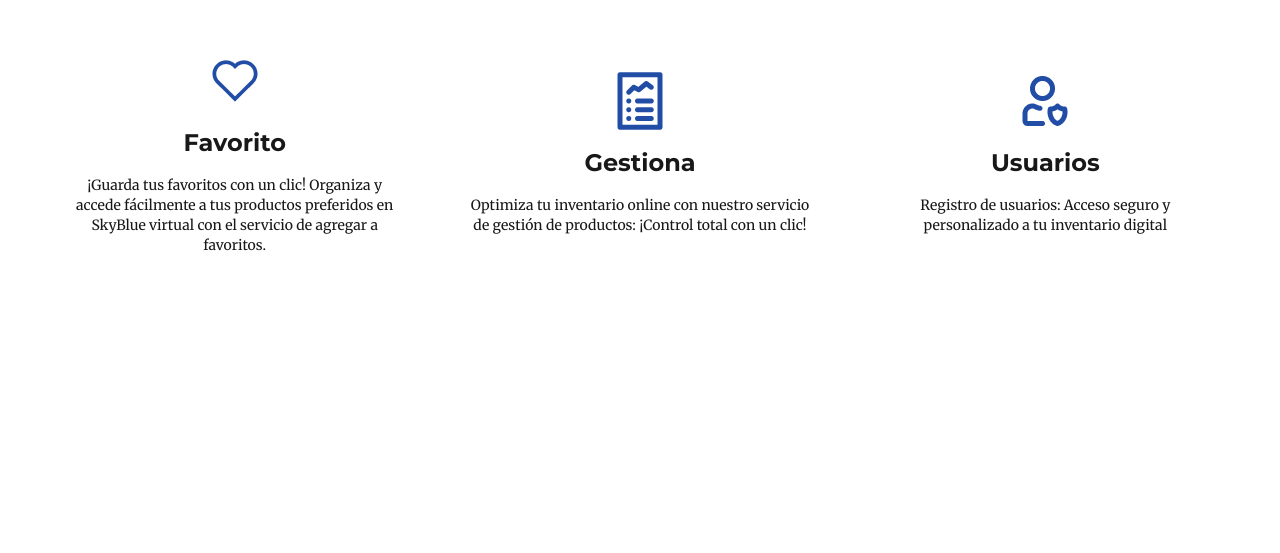
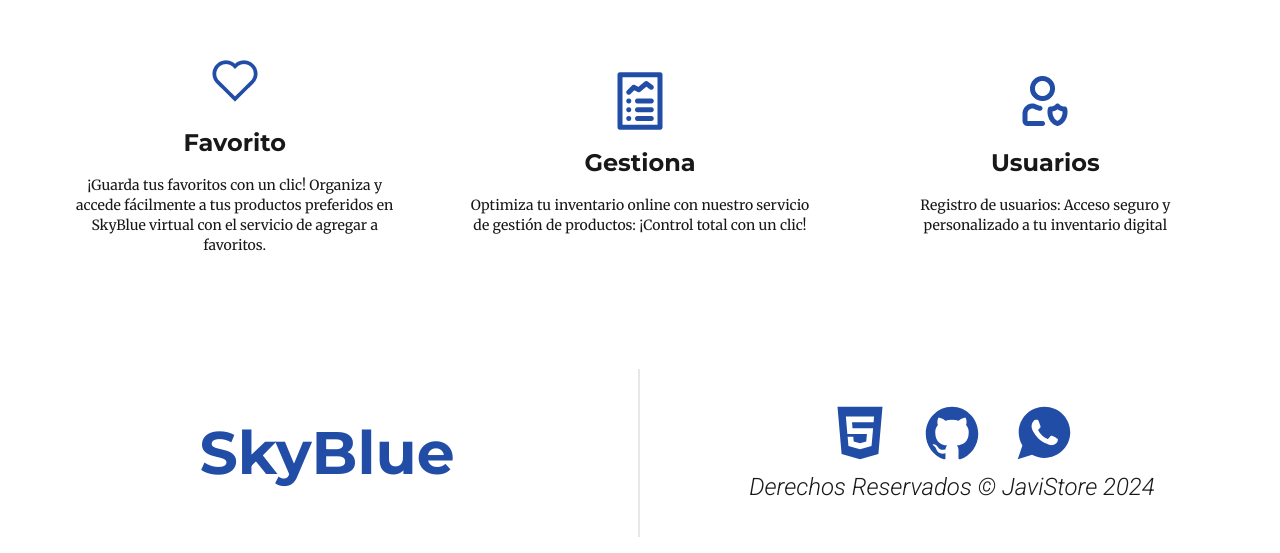
Before and after one commit to Javier1432/Front-End-II-actividad-2.1, a React (Vite) app in the folder Front-End/: page / in a window 1280 px wide. Shown: the part 927-1480 px from the top of the page. Before the commit the page ends 1280 px from the top, so only its background shows below. Built offline with nearby package versions, Linux system fonts and the light colour scheme.

Commit message:
Agregamos el componente Footer

```diff
--- a/Front-End/src/App.jsx
+++ b/Front-End/src/App.jsx
@@ -1,3 +1,4 @@
+import Footer from "./components/Footer"
 import Nav from "./components/Nav"
 import Home from "./components/section/Home"
 import Info from "./components/section/Info"
@@ -9,6 +10,7 @@ function App() {
       <Nav />
       <Home />
       <Info />
+      <Footer />
     </>
   )
 }
--- /dev/null
+++ b/Front-End/src/components/Footer.jsx
@@ -0,0 +1,36 @@
+import { IoLogoGithub, IoLogoWhatsapp, IoLogoHtml5 } from "react-icons/io";
+
+function Footer() {
+
+    const links = [
+        { href: 'https://www.esic.edu/rethink/tecnologia/html5-que-es-caracteristicas-y-como-funciona-c', icon: <IoLogoHtml5 /> },
+        { href: 'https://github.com/Javier1432', icon: <IoLogoGithub /> },
+        { href: 'https://www.esic.edu/rethink/tecnologia/html5-que-es-caracteristicas-y-como-funciona-c', icon: <IoLogoWhatsapp /> }
+    ]
+
+    return (
+        <>
+            <footer className="w-full h-[25vh] flex flex-row p-4 bg-opaco">
+                <div className="h-full lg:w-1/2 lg:flex justify-center hidden items-center border-r-2">
+                    <h4 className="text-center text-6xl text-primario font-Montserrat font-bold">
+                        SkyBlue
+                    </h4>
+                </div>
+
+                <div className="flex flex-col h-full w-full lg:w-1/2 gap-2 justify-center">
+                    <ul className="flex w-full h-auto gap-8 justify-center items-center">
+                        {links.map((link, id) => (
+                            <li key={id} className="text-4xl md:text-6xl text-primario hover:text-secundario duration-300 transition-all">
+                                <a href={link.href}>{link.icon}</a>
+                            </li>
+                        ))}
+                    </ul>
+
+                    <h6 className="h-auto text-md md:text-2xl font-light font-Roboto italic text-negro text-center">Derechos Reservados © JaviStore 2024</h6>
+                </div>
+            </footer>
+        </>
+    )
+}
+
+export default Footer
```
